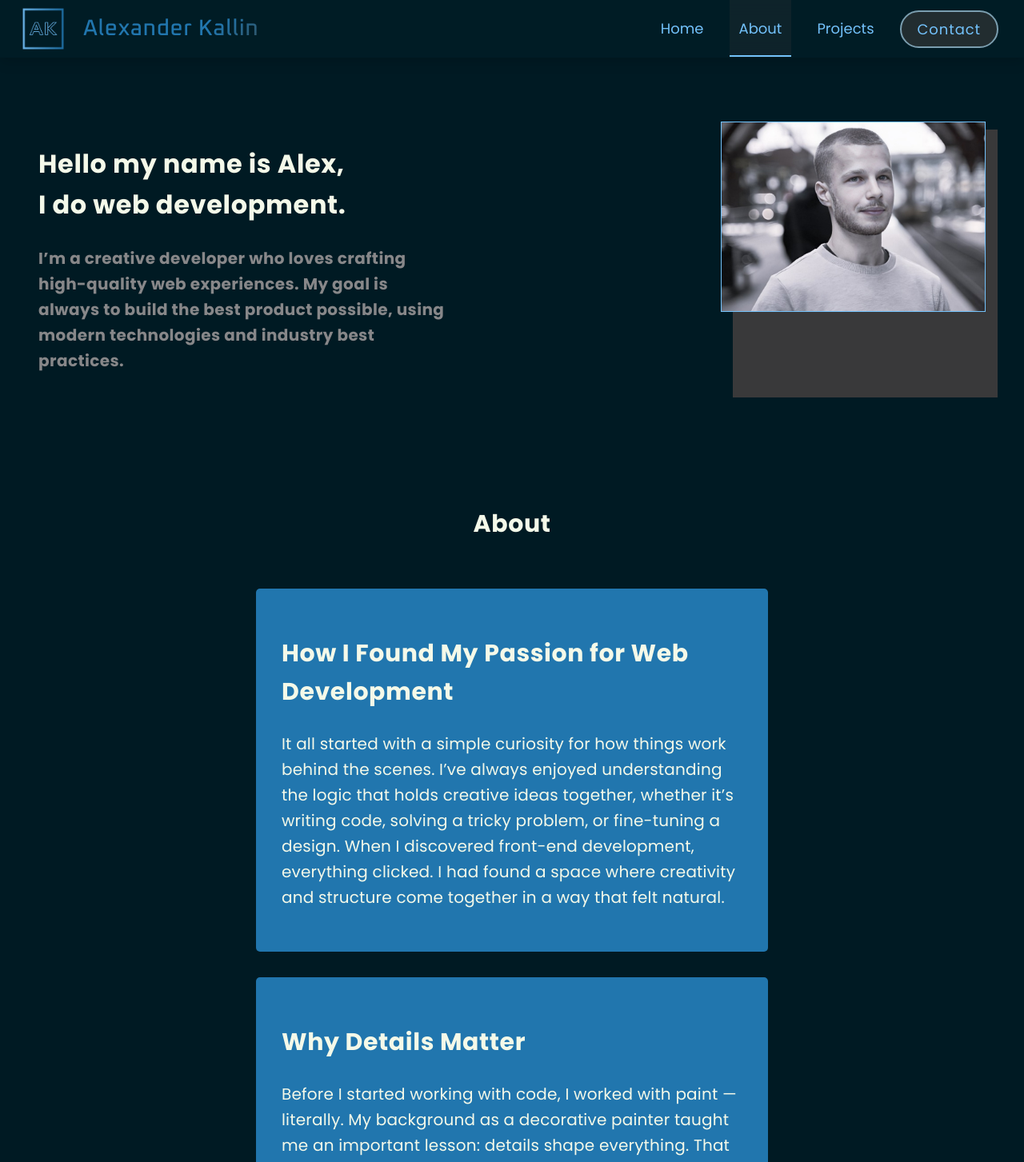
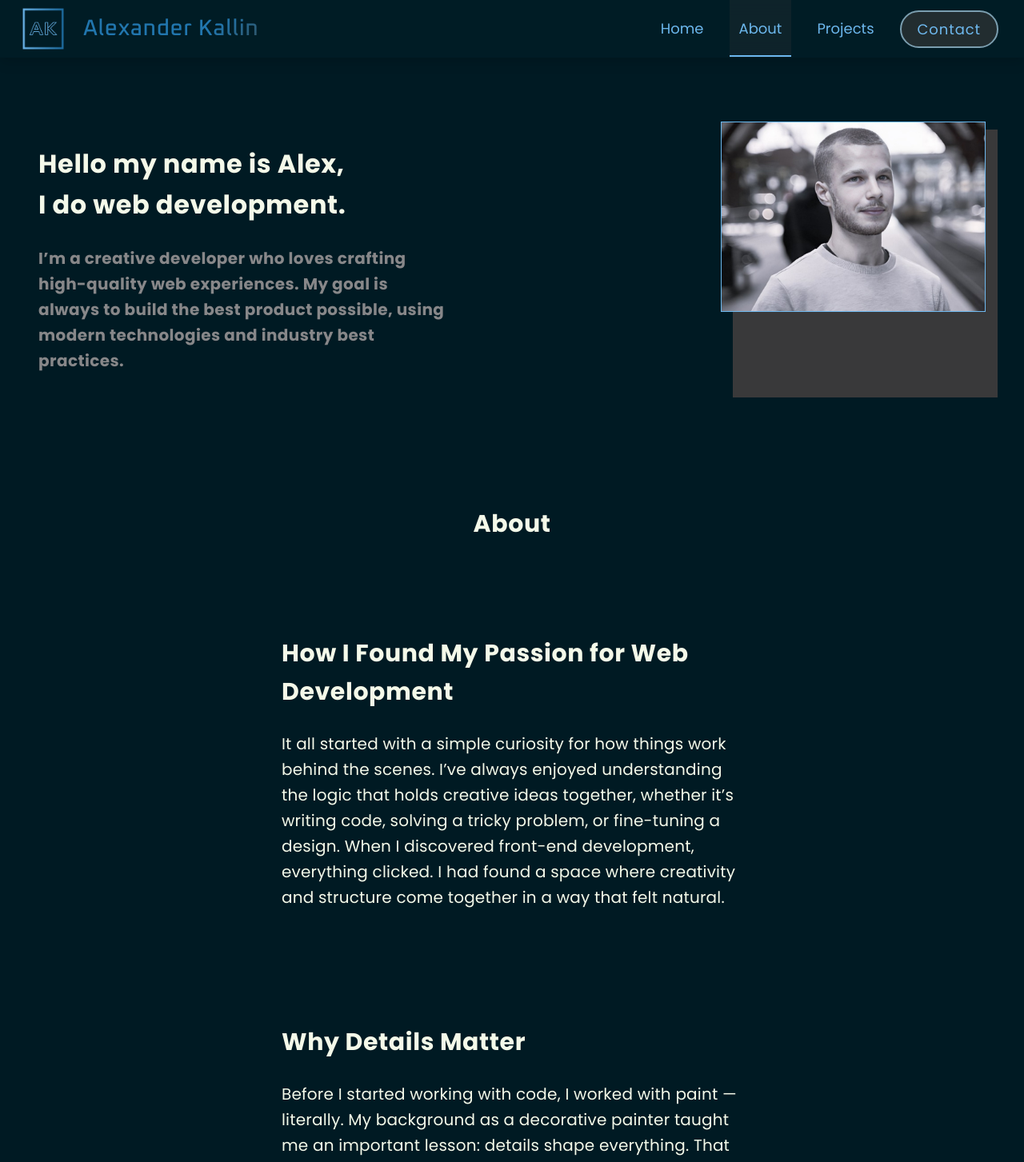
Before and after one commit to ghidra-codes/ak-portfolio, a React (Vite) app: page / in a window 1280 px wide. Shown: the top 1453 px of the page at 80% size. Built offline with nearby package versions, Linux system fonts and the light colour scheme.

Commit message:
worked on reveal animation

```diff
--- a/src/assets/scss/abstracts/_mixins.scss
+++ b/src/assets/scss/abstracts/_mixins.scss
@@ -1,8 +1,4 @@
-@mixin flex-center {
-	display: flex;
-	justify-content: center;
-	align-items: center;
-}
+@use "sass:map";
 
 $breakpoints: (
 	mobile: 480px,
@@ -11,11 +7,33 @@ $breakpoints: (
 );
 
 @mixin respond($breakpoint) {
-	@if map-has-key($breakpoints, $breakpoint) {
-		@media (max-width: map-get($breakpoints, $breakpoint)) {
+	@if map.has-key($breakpoints, $breakpoint) {
+		@media (max-width: map.get($breakpoints, $breakpoint)) {
 			@content;
 		}
 	} @else {
 		@warn "No value found for breakpoint: #{$breakpoint}";
 	}
 }
+
+@mixin flex-center {
+	display: flex;
+	justify-content: center;
+	align-items: center;
+}
+
+@mixin glow-dot($pos: bottom) {
+	content: "";
+	position: absolute;
+	#{$pos}: 0;
+	left: 50%;
+	transform: translateX(-50%);
+	width: 8.5px;
+	height: 8.5px;
+	border-radius: 50%;
+	background-color: rgba(115, 194, 251, 0.6);
+	opacity: 0.7;
+	transition: opacity 0.25s ease, box-shadow 0.25s ease;
+	box-shadow: 0 0 5px rgba(115, 194, 251, 0.35), 0 0 8.5px rgba(115, 194, 251, 0.3);
+	pointer-events: none;
+}
--- a/src/assets/scss/abstracts/_variables.scss
+++ b/src/assets/scss/abstracts/_variables.scss
@@ -1,6 +1,6 @@
 @use "sass:color";
 
-$maya-blue: #73c2fb;
+$maya-blue: #73c2fbef;
 $honolulu-blue: #2176ae;
 $rich-black: #001a23;
 $jet: #39393a;
--- a/src/assets/scss/components/_aboutContent.scss
+++ b/src/assets/scss/components/_aboutContent.scss
@@ -7,9 +7,8 @@
 	align-items: center;
 	gap: 2rem;
 
-	div {
+	.about-section {
 		width: 50%;
-		background-color: $honolulu-blue;
 		padding: 2rem;
 		border-radius: 5px;
 
--- a/src/assets/scss/layout/_entryAnimation.scss
+++ b/src/assets/scss/layout/_entryAnimation.scss
@@ -13,13 +13,13 @@
 	.logo-frame {
 		@include flex-center;
 		position: relative;
-		width: 12rem;
-		height: 12rem;
+		width: 10rem;
+		height: 10rem;
 		margin: auto;
 
 		.logo-text-image {
 			display: block;
-			max-width: 8.5rem;
+			max-width: 7.25rem;
 			height: auto;
 		}
 
@@ -47,15 +47,43 @@
 			&.right {
 				width: 5px;
 				height: 100%;
-				top: 0;
 			}
 
 			&.left {
+				top: 0;
 				left: 0;
+
+				&.glow-active::before {
+					@include glow-dot(bottom);
+				}
+
+				&::before {
+					opacity: 0;
+					box-shadow: none;
+				}
 			}
 
 			&.right {
 				right: 0;
+				bottom: 0;
+
+				&.glow-active::before {
+					@include glow-dot(top);
+				}
+
+				&::before {
+					opacity: 0;
+					box-shadow: none;
+				}
+			}
+		}
+
+		@include respond(mobile) {
+			width: 8rem;
+			height: 8rem;
+
+			.logo-text-image {
+				max-width: 5.25rem;
 			}
 		}
 	}
--- a/src/assets/scss/main.scss
+++ b/src/assets/scss/main.scss
@@ -4,6 +4,7 @@
 @use "./pages/about";
 @use "./layout/header";
 @use "./layout/navbar";
+@use "./layout/entryAnimation";
 @use "./components/navbarLinks";
 @use "./components/hamburgerMenuBtn";
 @use "./components/aboutContent";
@@ -11,4 +12,3 @@
 @use "./components/techStackIcon";
 @use "./components/techStackIconTouch";
 @use "./components/cursorInfoBox";
-@use "./layout/entryAnimation";
--- a/src/components/about/AboutContent.tsx
+++ b/src/components/about/AboutContent.tsx
@@ -1,30 +1,35 @@
-import AnimateOnScroll from "@/components/ui/AnimateOnScroll";
+import RevealAnimation from "../ui/RevealAnimation";
 
 const AboutContent = () => {
 	return (
 		<>
+			<RevealAnimation>
 				<h2 className="about-section-heading">About</h2>
-			<AnimateOnScroll className="about-section-one">
+			</RevealAnimation>
+			<div className="about-section">
+				<RevealAnimation>
 					<h2>How I Found My Passion for Web Development</h2>
 					<p>
-					It all started with a simple curiosity for how things work behind the scenes.
-					I’ve always enjoyed understanding the logic that holds creative ideas together,
-					whether it’s writing code, solving a tricky problem, or fine-tuning a design.
-					When I discovered front-end development, everything clicked. I had found a space
-					where creativity and structure come together in a way that felt natural.
+						It all started with a simple curiosity for how things work behind the scenes. I’ve
+						always enjoyed understanding the logic that holds creative ideas together, whether
+						it’s writing code, solving a tricky problem, or fine-tuning a design. When I
+						discovered front-end development, everything clicked. I had found a space where
+						creativity and structure come together in a way that felt natural.
 					</p>
-			</AnimateOnScroll>
-			<AnimateOnScroll className="about-section-two">
+				</RevealAnimation>
+			</div>
+			<div className="about-section">
+				<RevealAnimation>
 					<h2>Why Details Matter</h2>
 					<p>
-					Before I started working with code, I worked with paint — literally. My
-					background as a decorative painter taught me an important lesson: details shape
-					everything. That same mindset still drives how I approach web development today.
-					Whether it’s refining a layout, selecting the perfect color contrast, or adding
-					subtle animations for better flow, I believe well-crafted interfaces create a
-					better experience.
+						Before I started working with code, I worked with paint — literally. My background as
+						a decorative painter taught me an important lesson: details shape everything. That
+						same mindset still drives how I approach web development today. Whether it’s refining
+						a layout, selecting the perfect color contrast, or adding subtle animations for better
+						flow, I believe well-crafted interfaces create a better experience.
 					</p>
-			</AnimateOnScroll>
+				</RevealAnimation>
+			</div>
 		</>
 	);
 };
--- a/src/components/layout/EntryAnimation.tsx
+++ b/src/components/layout/EntryAnimation.tsx
@@ -1,11 +1,7 @@
 import { useEffect, useState } from "react";
-import { motion, Easing, ValueTransition } from "framer-motion";
+import { motion, ValueTransition } from "framer-motion";
 import logoText from "@/assets/images/logo/logo-text.png";
-
-const MAYA_BLUE = "#73c2fb";
-const HONOLULU_BLUE = "#2176ae";
-
-const EASE_OUT_SLOW: Easing = [0.25, 1, 0.5, 1];
+import { EASE_OUT_SLOW, HONOLULU_BLUE, MAYA_BLUE } from "@/constants/animations";
 
 const backgroundColorTransition: ValueTransition = {
 	duration: 0.6,
@@ -15,19 +11,21 @@ const backgroundColorTransition: ValueTransition = {
 
 const EntryAnimation = ({ onComplete }: { onComplete: () => void }) => {
 	const [colorTransition, setColorTransition] = useState(false);
+	const [glowVisible, setGlowVisible] = useState(false);
 
 	useEffect(() => {
-		const colorTimer = setTimeout(() => {
-			setColorTransition(true);
-		}, 600);
+		const colorTimer = setTimeout(() => setColorTransition(true), 600);
 
-		const entryTimer = setTimeout(() => {
-			onComplete();
-		}, 1400);
+		const glowStart = setTimeout(() => setGlowVisible(true), 775);
+		const glowEnd = setTimeout(() => setGlowVisible(false), 1150);
+
+		const entryTimer = setTimeout(() => onComplete(), 1400);
 
 		return () => {
+			clearTimeout(colorTimer);
+			clearTimeout(glowStart);
+			clearTimeout(glowEnd);
 			clearTimeout(entryTimer);
-			clearTimeout(colorTimer);
 		};
 	}, [onComplete]);
 
@@ -69,7 +67,7 @@ const EntryAnimation = ({ onComplete }: { onComplete: () => void }) => {
 				{["left", "right"].map((side) => (
 					<motion.div
 						key={side}
-						className={`border ${side}`}
+						className={`border ${side} ${glowVisible ? "glow-active" : ""}`}
 						initial={{ height: 0 }}
 						animate={{
 							height: "100%",
@@ -84,7 +82,6 @@ const EntryAnimation = ({ onComplete }: { onComplete: () => void }) => {
 							},
 							backgroundColor: backgroundColorTransition,
 						}}
-						style={side === "right" ? { top: "auto", bottom: 0 } : undefined}
 					/>
 				))}
 
--- a/src/components/tech-stack/TechStack.tsx
+++ b/src/components/tech-stack/TechStack.tsx
@@ -4,6 +4,7 @@ import TechStackIcon from "./TechStackIcon";
 import CursorInfoBox from "@/components/ui/CursorInfoBox";
 import { useMediaQuery } from "react-responsive";
 import { categoryInfo, techStack } from "@/constants/techStack";
+import RevealAnimation from "../ui/RevealAnimation";
 
 type Tech = (typeof techStack)[number];
 
@@ -20,7 +21,6 @@ const TechStack = () => {
 
 	const renderTouchIcons = (items: Tech[]) =>
 		items.map(({ name, icon }, index) => {
-			if (isSmallScreen) {
 			const isOdd = items.length % 2 === 1 && index === items.length - 1;
 
 			return !isOdd ? (
@@ -30,8 +30,6 @@ const TechStack = () => {
 					<TechStackIconTouch name={name} icon={icon} />
 				</div>
 			);
-			}
-			return <TechStackIconTouch key={name} name={name} icon={icon} />;
 		});
 
 	const groupedByCategory = techStack.reduce((acc, tech) => {
@@ -49,13 +47,12 @@ const TechStack = () => {
 			>
 				{!isSmallScreen
 					? techStack.map(({ name, icon, category }) => {
-							const isHighlighted =
-								hoveredCategory === null || hoveredCategory === category;
+							const isHighlighted = hoveredCategory === null || hoveredCategory === category;
 							const isLabelHighlighted = hoveredCategory === category;
 
 							return (
+								<RevealAnimation>
 									<TechStackIcon
-									key={name}
 										name={name}
 										icon={icon}
 										category={category}
@@ -67,22 +64,23 @@ const TechStack = () => {
 											handleMouseEnter(newCategory ?? "");
 										}}
 									/>
+								</RevealAnimation>
 							);
 					  })
 					: Object.entries(groupedByCategory).map(([category, items]) => (
-							<div key={category} className="tech-category-group">
+							<RevealAnimation className="tech-category-group" key={category}>
 								<div className="category-heading-wrapper">
 									<img
 										className="category-heading-icon"
 										src={categoryInfo[category].icon}
 										alt={categoryInfo[category].label}
 									/>
-									<h3 className="category-heading">
-										{categoryInfo[category].label}
-									</h3>
+									<h3 className="category-heading">{categoryInfo[category].label}</h3>
 								</div>
-								<div className="icon-wrapper">{renderTouchIcons(items)}</div>
-							</div>
+								<RevealAnimation className="icon-wrapper">
+									{renderTouchIcons(items)}
+								</RevealAnimation>
+							</RevealAnimation>
 					  ))}
 			</div>
 			{hoveredInfo && !isSmallScreen && (
--- a/src/components/ui/AnimateOnScroll.tsx
+++ /dev/null
@@ -1,26 +0,0 @@
-import React, { ReactNode } from "react";
-import { motion } from "motion/react";
-
-type AnimateOnScrollProps = {
-	children: ReactNode;
-	className: string;
-};
-
-const AnimateOnScroll: React.FC<AnimateOnScrollProps> = ({ children, className }) => {
-	return (
-		<motion.div
-			className={className}
-			initial={{ opacity: 0, y: 30, scale: 0.95 }}
-			whileInView={{ opacity: 1, y: 0, scale: 1 }}
-			transition={{
-				duration: 1,
-				ease: "easeOut",
-			}}
-			viewport={{ once: true, amount: 0.3 }}
-		>
-			{children}
-		</motion.div>
-	);
-};
-
-export default AnimateOnScroll;
--- /dev/null
+++ b/src/components/ui/RevealAnimation.tsx
@@ -0,0 +1,51 @@
+import { EASE_OUT_SLOW } from "@/constants/animations";
+import { motion, Variants } from "framer-motion";
+import React from "react";
+
+interface RevealAnimationProps {
+	children: React.ReactNode;
+	className?: string;
+}
+
+const containerVariants: Variants = {
+	hidden: {},
+	visible: {
+		transition: {
+			staggerChildren: 0.15,
+			delayChildren: 0.25,
+		},
+	},
+};
+
+const childVariants: Variants = {
+	hidden: { opacity: 0, y: 75 },
+	visible: {
+		opacity: 1,
+		y: 0,
+		transition: {
+			duration: 0.5,
+			type: "tween",
+			ease: EASE_OUT_SLOW,
+		},
+	},
+};
+
+const RevealAnimation: React.FC<RevealAnimationProps> = ({ children, className }) => {
+	return (
+		<motion.div
+			className={className ?? ""}
+			variants={containerVariants}
+			initial="hidden"
+			whileInView="visible"
+			viewport={{ once: true }}
+		>
+			{React.Children.map(children, (child, index) => (
+				<motion.div key={index} variants={childVariants}>
+					{child}
+				</motion.div>
+			))}
+		</motion.div>
+	);
+};
+
+export default RevealAnimation;
--- /dev/null
+++ b/src/constants/animations.ts
@@ -0,0 +1,8 @@
+import { Easing } from "motion/react";
+
+// Animation easing
+export const EASE_OUT_SLOW: Easing = [0.25, 1, 0.5, 1];
+
+// Animation colors
+export const MAYA_BLUE = "#73c2fb";
+export const HONOLULU_BLUE = "#2176ae";
```
Also changed, not shown: src/components/ui/RevealOnScroll.tsx (deleted, +0 -29 lines), 1 other file (tests, documents, lock files or other folders). Lines whose indentation alone changed are shown as unchanged.
